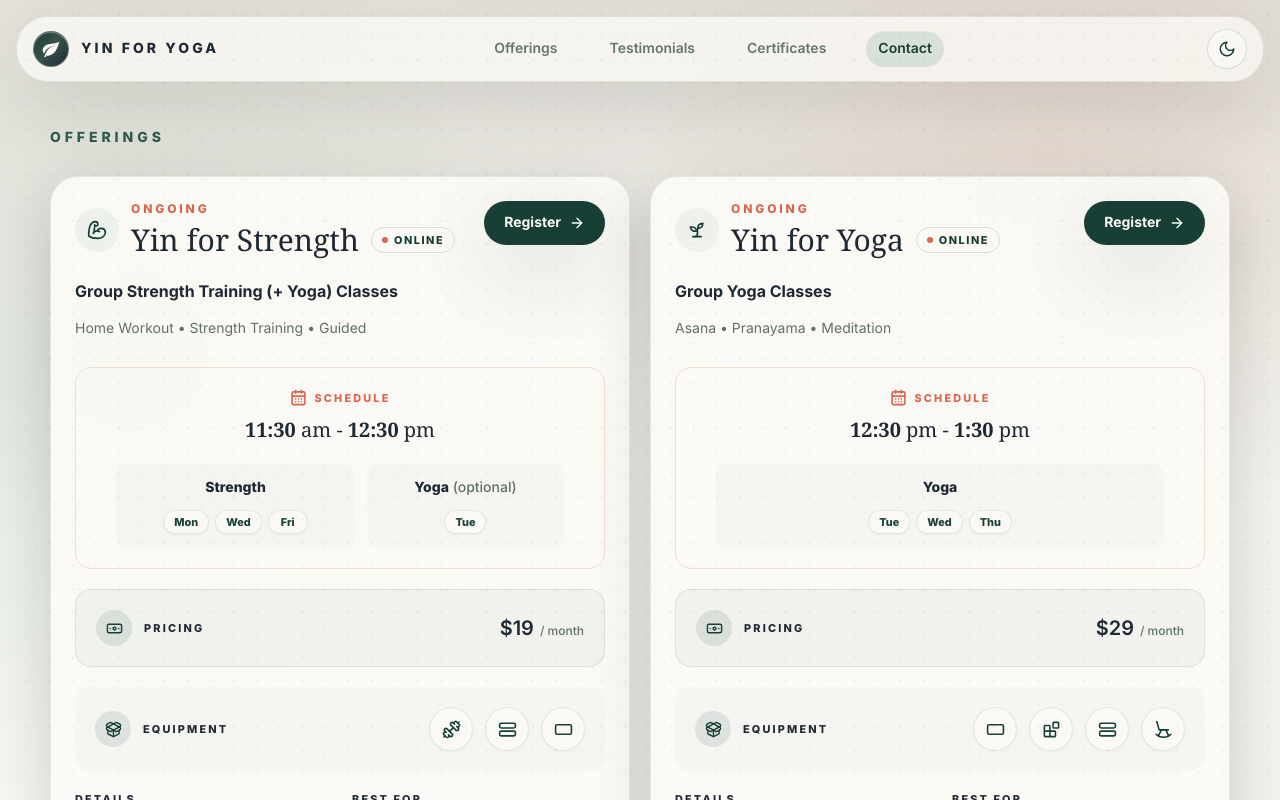
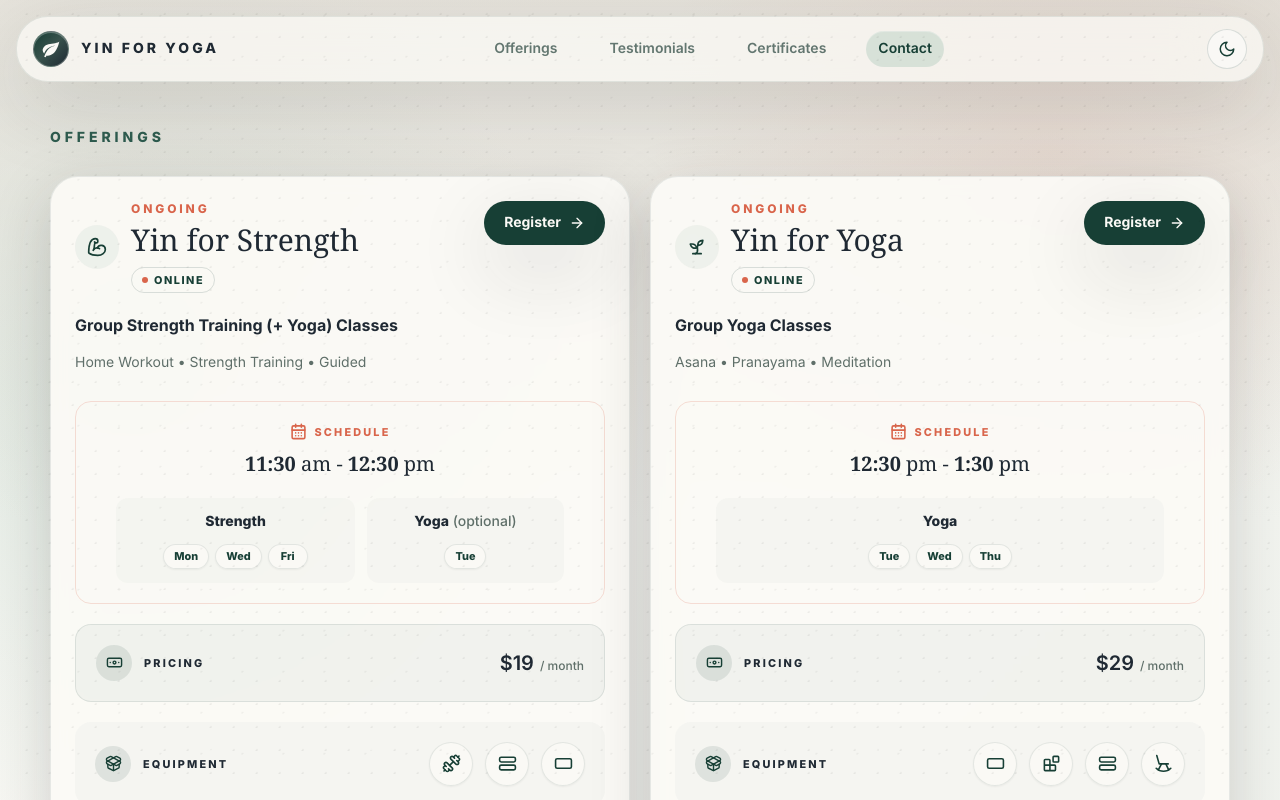
Before and after one commit to yinforyoga/yinforyoga.github.io, a Next.js app: page / in a window 1280 px wide. Shown: the top 800 px of the page. Built offline with nearby package versions, Linux system fonts and the light colour scheme.

Commit message:
Place online pill on a new line
Avoids a case during resize where one card can have it on the side and
the other below.

```diff
--- a/app/page.tsx
+++ b/app/page.tsx
@@ -207,7 +207,7 @@ function OfferingCard({
               <p className="text-xs font-extrabold uppercase tracking-[0.24em] text-ember">
                 {offering.eyebrow}
               </p>
-              <div className="mt-1 flex flex-wrap items-center justify-center gap-x-3 gap-y-2 sm:justify-start">
+              <div className="mt-1 flex flex-col items-center gap-2 sm:items-start">
                 <h2 className="font-serif text-[2rem] font-medium leading-[1.05] text-bark dark:text-linen sm:text-3xl sm:leading-tight">
                   {offering.title}
                 </h2>
```
